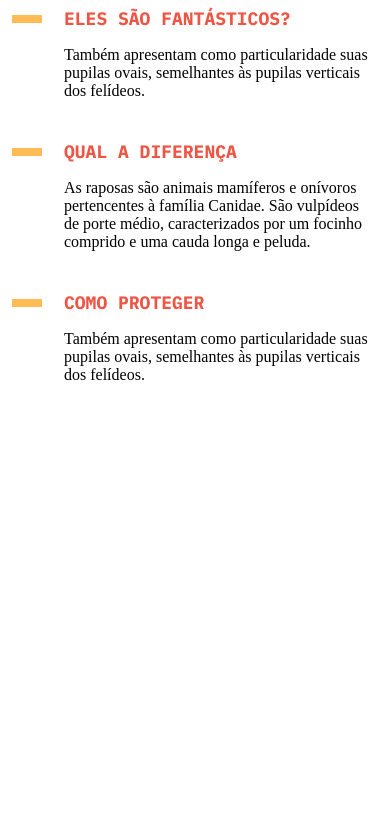
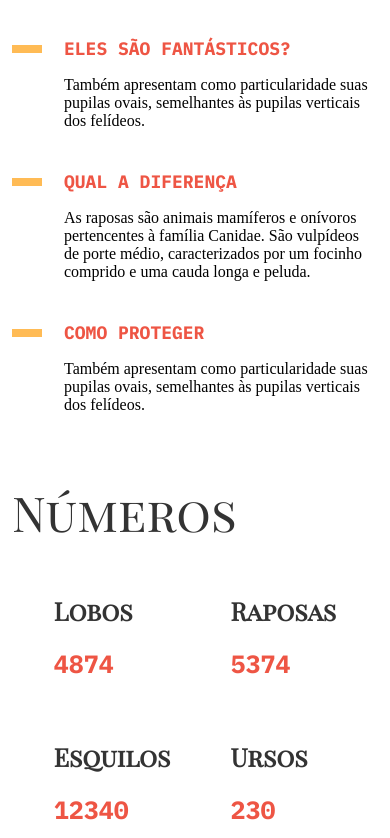
Before and after one commit to RafaelSilvaScrippter/AnimaisFantasticos, a plain HTML site: page index.html in a window 390 px wide. Shown: the part 1036-1874 px from the top of the page. Before the commit the page ends 1454 px from the top, so only its background shows below. Drawn offline with Linux system fonts and the light colour scheme.

Commit message:
Secao numeros concluida

```diff
--- a/css/Faq/Faq.css
+++ b/css/Faq/Faq.css
@@ -24,7 +24,7 @@ dd {
   .faq {
     grid-column: 1 / -1;
     padding: 12px;
-    margin-top: 0px;
+    margin-top: 30px;
   }
 
   .faq-lista {
--- /dev/null
+++ b/css/Numeros/Numeros.css
@@ -0,0 +1,48 @@
+.grid-numeros {
+  margin-top: 50px;
+  display: grid;
+  gap: 60px;
+  justify-content: center;
+  grid-template-columns: repeat(2, 200px);
+}
+
+.sub-titulo-numeros {
+  color: #333;
+  font-size: 35px;
+  font-family: "Playfair Display SC", Arial, Helvetica, sans-serif;
+}
+
+.numeros-span {
+  color: #e54;
+  margin-top: 20px;
+  display: inline-block;
+  font-size: 25px;
+  font-family: "IBM Plex Mono", Arial, Helvetica, sans-serif;
+  font-weight: bold;
+}
+
+.numeros {
+  margin-top: 40px;
+  grid-column: 2 / -1;
+}
+
+@media (max-width: 600px) {
+  .numeros {
+    grid-column: 1 / -1;
+    padding: 12px;
+  }
+
+  .grid-numeros {
+    grid-template-columns: repeat(2, auto);
+  }
+}
+
+@media (max-width: 430px) {
+  .sub-titulo-numeros {
+    font-size: 25px;
+  }
+
+  .numeros {
+    margin-top: 20px;
+  }
+}
--- a/css/main/main.css
+++ b/css/main/main.css
@@ -1,7 +1,7 @@
 .main {
   grid-column: 2 / -1;
   margin-top: 40px;
-  padding-right: 32px;
+  padding-right: 22px;
 }
 
 .secao-imagens {
@@ -12,7 +12,7 @@
 
 @media (max-width: 750px) {
   .main {
-    padding-left: 22px;
+    padding-left: 12px;
     grid-column: 1 / -1;
   }
 }
--- a/css/style.css
+++ b/css/style.css
@@ -2,3 +2,4 @@
 @import url(./tipografia.css);
 @import url(./main/main.css);
 @import url(./Faq/Faq.css);
+@import url(./Numeros/Numeros.css);
--- a/index.html
+++ b/index.html
@@ -128,6 +128,29 @@
       <dd>Também apresentam como particularidade suas pupilas ovais, semelhantes às pupilas verticais dos felídeos.</dd>
     </div>
   </section>
+  <article class="numeros">
+    <h1 class="titulo-principal">
+      Números
+    </h1>
+    <div class="grid-numeros">
+      <div class="numero-item">
+        <h3 class="sub-titulo-numeros">Lobos</h3>
+        <span class="numeros-span">4874</span>
+      </div>
+      <div class="numero-item">
+        <h3 class="sub-titulo-numeros">Raposas</h3>
+        <span class="numeros-span">5374</span>
+      </div>
+      <div class="numero-item">
+        <h3 class="sub-titulo-numeros">Esquilos</h3>
+        <span class="numeros-span">12340</span>
+      </div>
+      <div class="numero-item">
+        <h3 class="sub-titulo-numeros">Ursos</h3>
+        <span class="numeros-span">230</span>
+      </div>
+    </div>
+  </article>
   <script src="./script.js"></script>
 </body>
 
```
